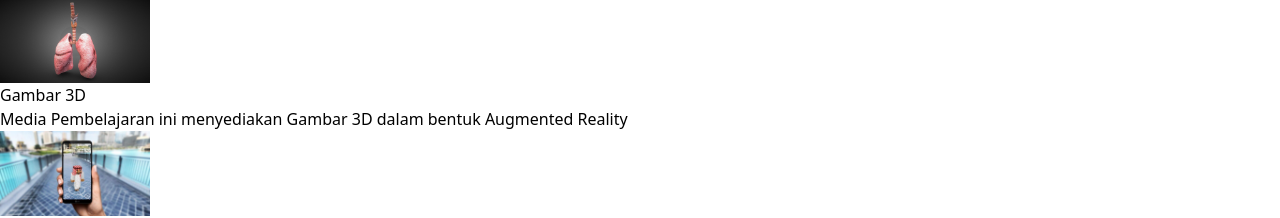
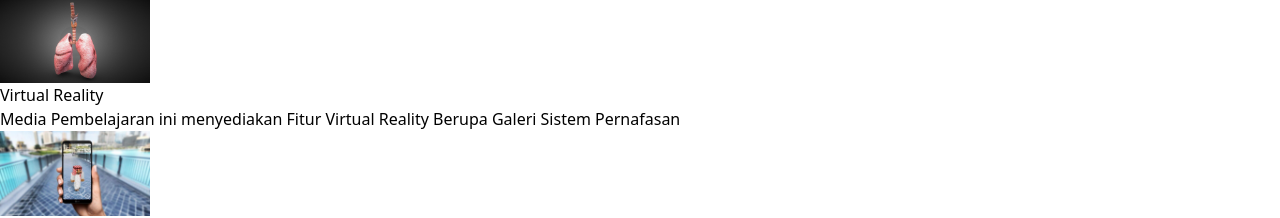
Before and after one commit to Itsjohanes/Kel1_Kapita, a React (Vite) app: page / in a window 1280 px wide. Shown: the part 1346-1564 px from the top of the page. Built offline with nearby package versions, Linux system fonts and the light colour scheme.

Commit message:
perubahan dashboard

```diff
--- a/src/components/LandingPage/Programs.jsx
+++ b/src/components/LandingPage/Programs.jsx
@@ -11,11 +11,11 @@ const Programs = () => {
               alt="placeholder"
               width="150"
               height="150"
-
             />
             <h2 className="text-center text-xl font-bold my-2">Materi</h2>
             <p className="text-center">
-              Materi yang diberikan ringkas dan menarik untuk dipelajari dan sesuai dengan kurikulum merdeka
+              Materi yang diberikan ringkas dan menarik untuk dipelajari dan
+              sesuai dengan kurikulum merdeka
             </p>
           </div>
         </div>
@@ -30,7 +30,8 @@ const Programs = () => {
             />
             <h2 className="text-center text-xl font-bold my-2">Gambar 2D</h2>
             <p className="text-center">
-              Materi dilengkapi dengan gambar-gambar untuk memudahkan visualisasi materi
+              Materi dilengkapi dengan gambar-gambar untuk memudahkan
+              visualisasi materi
             </p>
           </div>
         </div>
@@ -42,11 +43,13 @@ const Programs = () => {
               alt="placeholder"
               width="150"
               height="150"
-
             />
-            <h2 className="text-center text-xl font-bold my-2">Gambar 3D</h2>
+            <h2 className="text-center text-xl font-bold my-2">
+              Virtual Reality
+            </h2>
             <p className="text-center">
-              Media Pembelajaran ini menyediakan Gambar 3D dalam bentuk Augmented Reality
+              Media Pembelajaran ini menyediakan Fitur Virtual Reality Berupa
+              Galeri Sistem Pernafasan
             </p>
           </div>
         </div>
@@ -58,11 +61,12 @@ const Programs = () => {
               alt="placeholder"
               width="150"
               height="150"
-
             />
             <h2 className="text-center text-xl font-bold my-2">AR</h2>
             <p className="text-center">
-              Media Pembelajaran ini menyediakan Augmented Reality untuk memudahkan visualisasi materi yang dipelajari dengan menampilkan model 3D
+              Media Pembelajaran ini menyediakan Augmented Reality untuk
+              memudahkan visualisasi materi yang dipelajari dengan menampilkan
+              model 3D
             </p>
           </div>
         </div>
```
